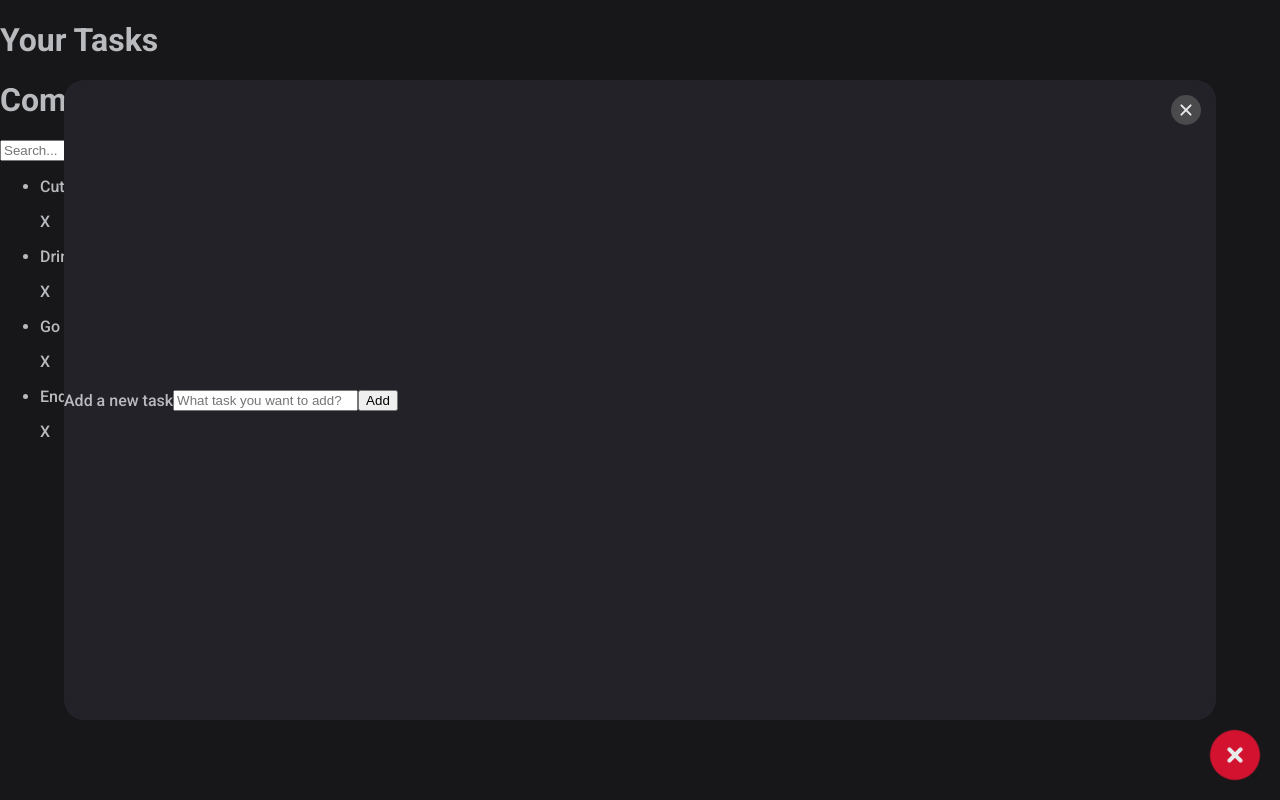
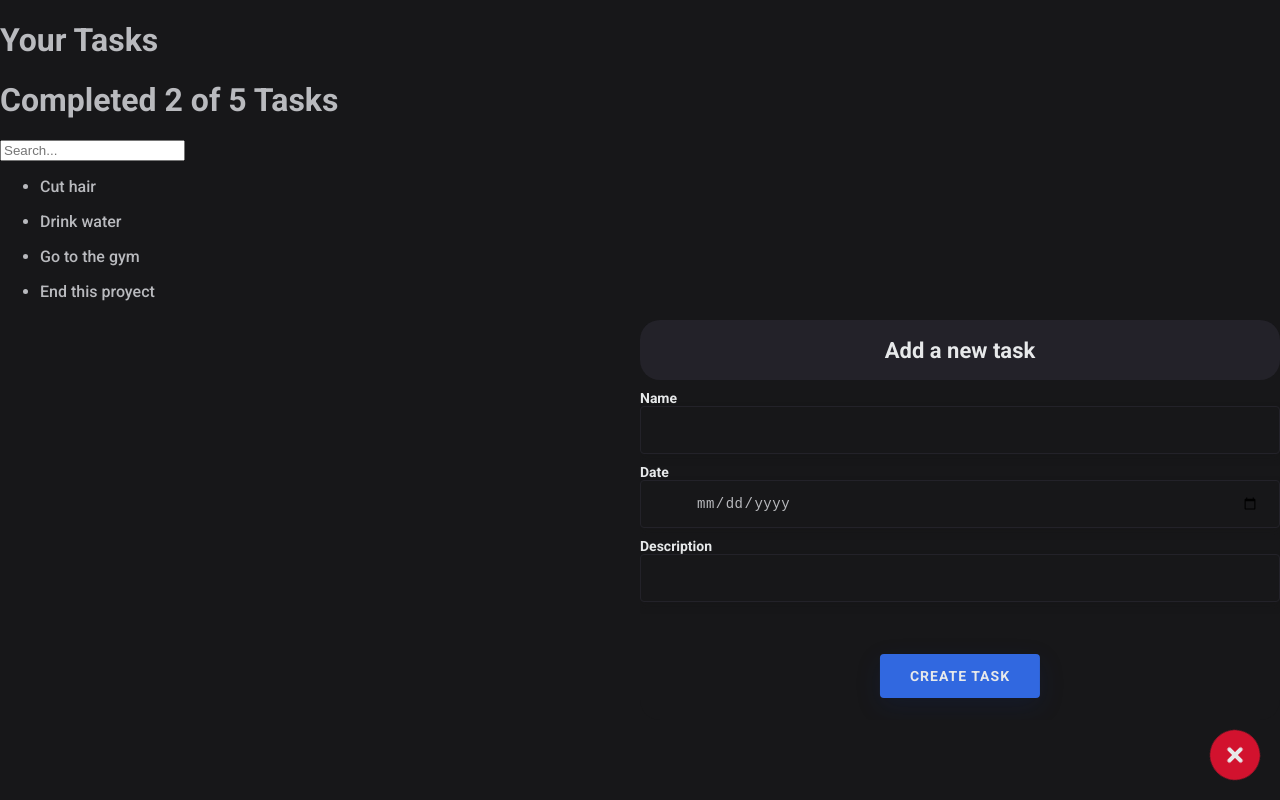
Before and after one commit to Gaoux/to-do-list, a React (Create React App) app: page / in a window 1280 px wide. Both pictures are taken after a click on the button 1235 px from the left and 755 px from the top of the page. Built offline with nearby package versions, Linux system fonts and the light colour scheme.

Commit message:
Need to fix get bg darket on popup

```diff
--- a/package.json
+++ b/package.json
@@ -2,6 +2,10 @@
   "name": "platzi-intro-react-base",
   "version": "0.1.0",
   "dependencies": {
+    "@fortawesome/fontawesome-svg-core": "^6.4.0",
+    "@fortawesome/free-regular-svg-icons": "^6.4.0",
+    "@fortawesome/free-solid-svg-icons": "^6.4.0",
+    "@fortawesome/react-fontawesome": "^0.2.0",
     "bindings": "^1.5.0",
     "file-uri-to-path": "^2.0.0",
     "nan": "^2.17.0",
--- a/src/App.js
+++ b/src/App.js
@@ -3,8 +3,9 @@ import { TaskSearchBar } from './components/TaskSearchBar';
 import { TaskList } from './components/TaskList';
 import { TaskItem } from './components/TaskItem';
 import { AddTaskButton } from './components/AddTaskButton';
+import { AddTaskPopup } from './components/AddTaskPopup';
 import React from 'react';
-import { AddTaskPopup } from './components/AddTaskPopup';
+import { useState } from 'react';
 
 // const defaultTasks = [
 //   { id: 1, text: 'Cut hair', completed: false },
@@ -20,6 +21,7 @@ const defaultTasks = [
 ];
 
 function App() {
+  const [activeAddTaskBtn, setActiveAddTaskBtn] = useState(false);
   return (
     //This is jsx code (es javascript + xml)
     <React.Fragment>
@@ -35,8 +37,14 @@ function App() {
           />
         ))}
       </TaskList>
-      <AddTaskButton />
-      <AddTaskPopup trigger={true}></AddTaskPopup>
+      <AddTaskButton
+        active={activeAddTaskBtn}
+        setActive={setActiveAddTaskBtn}
+      />
+      <AddTaskPopup
+        trigger={activeAddTaskBtn}
+        setTrigger={setActiveAddTaskBtn}
+      ></AddTaskPopup>
     </React.Fragment>
   );
 }
--- a/src/assets/styles/sass/abstracts/_mixins.scss
+++ b/src/assets/styles/sass/abstracts/_mixins.scss
@@ -3,16 +3,31 @@
 @mixin section {
   background-color: $secondary-color;
   border-radius: 20px;
+}
+@mixin section-header {
+  width: 100%;
+  height: 16%;
+  background-color: $secondary-color;
+  border-bottom-left-radius: 20px;
+  border-bottom-right-radius: 20px;
   display: flex;
-  justify-self: center;
-  align-items: center;
+  justify-content: space-between;
+  align-items: flex-end;
+  padding: 0 24px;
+
+  .title {
+    color: $white;
+    font-size: $lg;
+    margin: 0;
+  }
 }
 
-@mixin add-close-btn {
+@mixin add-btn {
   width: 50px;
   height: 50px;
   border: 0;
   border-radius: 50%;
+  background: $color-alpha;
   transition: 0.2s ease-in-out;
   cursor: pointer;
 
@@ -26,5 +41,13 @@
     background: $white;
     transform-origin: center;
     transition: width 0.15s ease-in-out;
+    transform: translate(-50%, -50%) rotate(90deg);
+
+    &:nth-child(2) {
+      transform: translate(-50%, -50%);
+    }
+    &:hover .line {
+      width: 22px;
+    }
   }
 }
--- a/src/assets/styles/sass/abstracts/_variables.scss
+++ b/src/assets/styles/sass/abstracts/_variables.scss
@@ -10,6 +10,6 @@ $color-beta: #fb7447;
 $color-gamma: #64f5f8;
 
 //Font-sizes
-$lg: 18px;
-$md: 16px;
+$lg: 27px;
+$md: 22px;
 $sm: 14px;
--- a/src/assets/styles/sass/components/_AddTaskButton.scss
+++ b/src/assets/styles/sass/components/_AddTaskButton.scss
@@ -5,18 +5,7 @@
   position: fixed;
   bottom: 20px;
   right: 20px;
-  background: $color-alpha;
-  @include add-close-btn;
-  .line {
-    transform: translate(-50%, -50%) rotate(90deg);
-
-    &:nth-child(2) {
-      transform: translate(-50%, -50%);
-    }
-  }
-  &:hover .line {
-    width: 22px;
-  }
+  @include add-btn;
 }
 
 .add-task-btn.active {
--- a/src/assets/styles/sass/components/_AddTaskPopup.scss
+++ b/src/assets/styles/sass/components/_AddTaskPopup.scss
@@ -1,35 +1,143 @@
 @use '../abstracts/variables' as *;
 @use '../abstracts/mixins' as *;
+.add-task-popup {
+  &__inner {
+    position: absolute;
+    bottom: 10%;
+    right: 0;
+    // transform: translate(-50%, -50%);
+    width: 50%;
+    height: 50%;
+    overflow: hidden;
+    @include section;
+    background-color: $primary-color;
+    // border: solid 1px $white;
 
-.popup {
-  background-color: black;
-}
-.add-task-popup {
-  position: absolute;
-  top: 50%;
-  left: 50%;
-  transform: translate(-50%, -50%);
-  width: 90%;
-  height: 80%;
-  @include section;
+    .header {
+      width: 100%;
+      height: 15%;
+      background-color: $secondary-color;
+      border-bottom-left-radius: 20px;
+      border-bottom-right-radius: 20px;
+      display: flex;
+      justify-content: center;
+      align-items: center;
+      padding: 0 24px;
 
-  .close-button {
-    position: fixed;
-    top: 15px;
-    right: 15px;
-    @include add-close-btn;
-    width: 30px;
-    height: 30px;
-    background-color: $dark-grey;
+      .title {
+        color: $white;
+        font-size: $md;
+        margin: 0;
+      }
+      .close-button {
+        width: 30px;
+        height: 30px;
+        margin: 0;
+        text-align: center;
+        .icon {
+          vertical-align: middle;
+          size: 2xl;
+          color: $white;
+        }
+      }
+    }
 
-    .line {
-      color: $very-light-grey;
-      width: 15px;
-      height: 2px;
-      transform: translate(-50%, -50%) rotate(45deg);
+    .sector {
+      position: relative;
+      width: 100%;
+      height: 85%;
+      display: block;
 
-      &:nth-child(2) {
-        transform: translate(-50%, -50%) rotate(-45deg);
+      .form-group {
+        position: relative;
+        display: block;
+        margin: 0;
+        padding: 0;
+        margin: 10px 0 10px 0;
+        label {
+          font-weight: 600;
+          font-size: 14px;
+          display: block;
+          color: $white;
+          cursor: pointer;
+          align-self: flex-start;
+        }
+        figure {
+          transform: scale(1.2);
+          &:hover {
+            transform: scale(1.3);
+          }
+        }
+        figure.favorite {
+          color: yellow;
+        }
+      }
+      .form-style {
+        padding: 13px 20px;
+        padding-left: 55px;
+        height: 48px;
+        width: 100%;
+        font-weight: 500;
+        border-radius: 4px;
+        font-size: $sm;
+        line-height: 22px;
+        letter-spacing: 0.5px;
+        outline: none;
+        color: $very-light-grey;
+        // background-color: $secondary-color;
+        // border: none;
+        background-color: $primary-color;
+        border: solid 1px $secondary-color;
+        -webkit-transition: all 200ms linear;
+        transition: all 200ms linear;
+        box-shadow: 0 4px 8px 0 rgba(21, 21, 21, 0.2);
+      }
+      .form-style:focus,
+      .form-style:active {
+        border: solid 1px $secondary-color;
+        outline: none;
+        box-shadow: 0 4px 8px 0 rgba(21, 21, 21, 0.2);
+      }
+
+      .submit-btn {
+        position: absolute;
+        left: 50%;
+        bottom: 10px;
+        transform: translate(-50%, -50%);
+        margin: 0 auto;
+        border-radius: 4px;
+        height: 44px;
+        font-size: $sm;
+        font-weight: 600;
+        text-decoration: none;
+        text-transform: uppercase;
+        -webkit-transition: all 200ms linear;
+        transition: all 200ms linear;
+        padding: 0 30px;
+        letter-spacing: 1px;
+        display: -webkit-inline-flex;
+        display: -ms-inline-flexbox;
+        display: inline-flex;
+        -webkit-align-items: center;
+        -moz-align-items: center;
+        -ms-align-items: center;
+        align-items: center;
+        -webkit-justify-content: center;
+        -moz-justify-content: center;
+        -ms-justify-content: center;
+        justify-content: center;
+        -ms-flex-pack: center;
+        text-align: center;
+        border: none;
+        background-color: $color-alpha;
+        color: $white;
+        box-shadow: 0 8px 24px 0 rgba(16, 39, 112, 0.2);
+        &:active,
+        &:focus,
+        &:hover {
+          background-color: $white;
+          color: $color-alpha;
+        }
       }
     }
   }
--- a/src/components/AddTaskButton.js
+++ b/src/components/AddTaskButton.js
@@ -1,16 +1,14 @@
-import React, { useState } from 'react';
+import React from 'react';
 
-function AddTaskButton(e) {
-  const [active, setActive] = useState(false);
-
+function AddTaskButton(props) {
   const handleClick = () => {
-    setActive(!active);
+    props.setActive(!props.active);
     //Add code here to show add a task Window
   };
 
   return (
     <button
-      className={active ? 'add-task-btn active' : 'add-task-btn'}
+      className={props.active ? 'add-task-btn active' : 'add-task-btn'}
       onClick={handleClick}
     >
       <span className="line"></span>
--- a/src/components/AddTaskPopup.js
+++ b/src/components/AddTaskPopup.js
@@ -1,19 +1,63 @@
-import React from 'react';
+import React, { useState } from 'react';
+import { FontAwesomeIcon } from '@fortawesome/react-fontawesome';
+import { faXmark } from '@fortawesome/free-solid-svg-icons';
+import { faStar } from '@fortawesome/free-regular-svg-icons';
+import { faStar as solidFaStar } from '@fortawesome/free-solid-svg-icons';
 
-function AddTaskPopup({ trigger }) {
-  return trigger ? (
-    <div className="popup">
-      <div className="add-task-popup">
-        <div className="title">
-          <button className="close-button" onClick={() => (trigger = false)}>
-            <span className="line"></span>
-            <span className="line"></span>
-          </button>
-          <p>Add a new task</p>
-        </div>
-        <div className="input">
-          <input placeholder="What task you want to add?" />
-          <button>Add</button>
+function AddTaskPopup(props) {
+  const [Favorite, setFavorite] = useState(false);
+  const handleStarClick = () => {
+    setFavorite(!Favorite);
+  };
+  return props.trigger ? (
+    <div className="add-task-popup">
+      <div className="add-task-popup__inner">
+        <header className="header">
+          <h3 className="title">Add a new task</h3>
+          {/* <figure
+          className="close-button"
+          onClick={() => props.setTrigger(false)}
+        >
+          <FontAwesomeIcon className="icon" icon={faXmark} />
+        </figure> */}
+        </header>
+
+        <div className="sector">
+          <div className="form-group">
+            <label> Name </label>
+            <input
+              type="text"
+              name="taskname"
+              className="form-style"
+              placeholder=""
+              autoComplete="off"
+            />
+          </div>
+
+          <div className="form-group ">
+            <label> Date </label>
+            <input
+              type="date"
+              name="taskdate"
+              className="form-style"
+              autoComplete="off"
+            />
+          </div>
+
+          <div className="form-group">
+            <label> Description </label>
+            <input
+              type="text"
+              name="taskdescription"
+              className="form-style"
+              placeholder=""
+              autoComplete="off"
+            />
+          </div>
+
+          <a href="/" className="submit-btn ">
+            create task
+          </a>
         </div>
       </div>
     </div>
--- a/src/components/TaskItem.js
+++ b/src/components/TaskItem.js
@@ -3,7 +3,13 @@ function TaskItem(props) {
     <li className="task-item">
       <span>{props.completed}</span>
       <p>{props.text}</p>
-      <span>X</span>
+      {/* <figure className={Favorite ? 'favorite' : ''}>
+        <FontAwesomeIcon
+          className="star-icon"
+          icon={Favorite ? solidFaStar : faStar}
+          onClick={handleStarClick}
+        />
+      </figure> */}
     </li>
   );
 }
```
Also changed, not shown: 1 other file (tests, documents, lock files or other folders).
